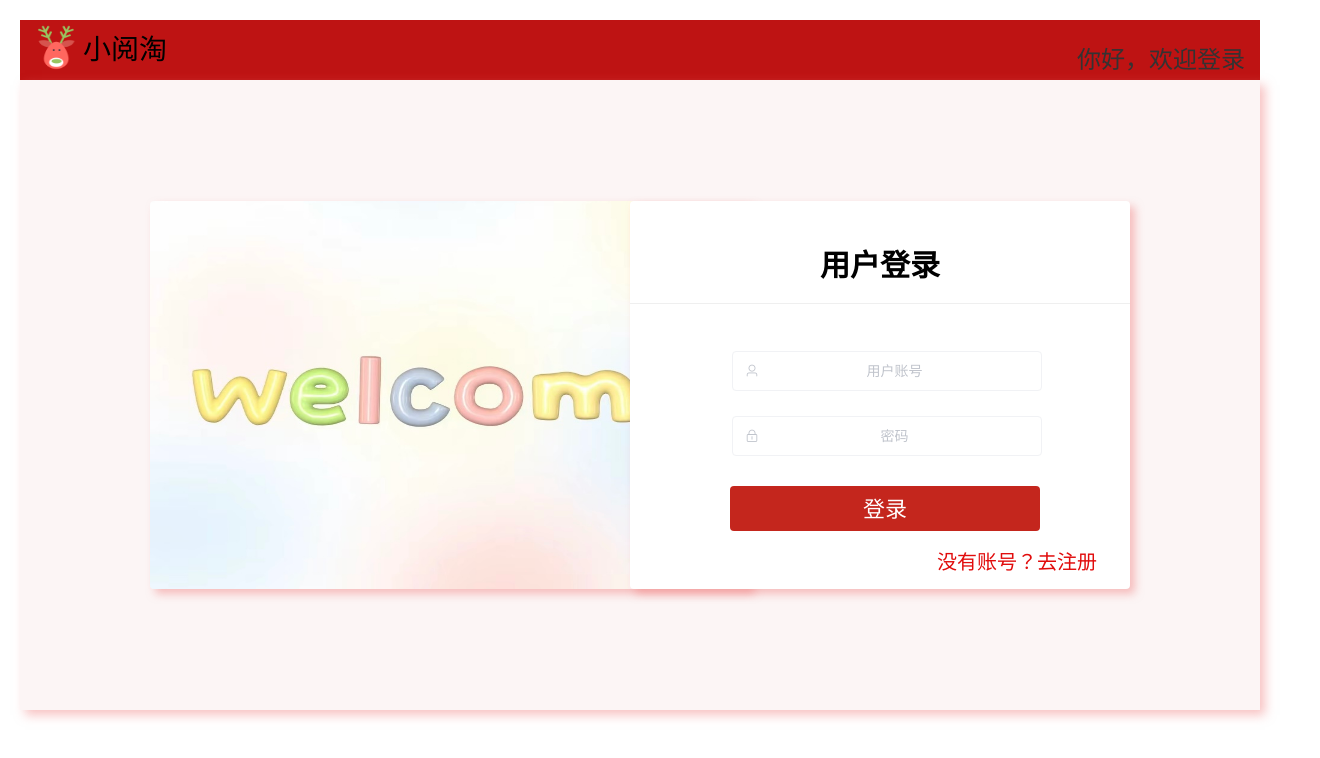
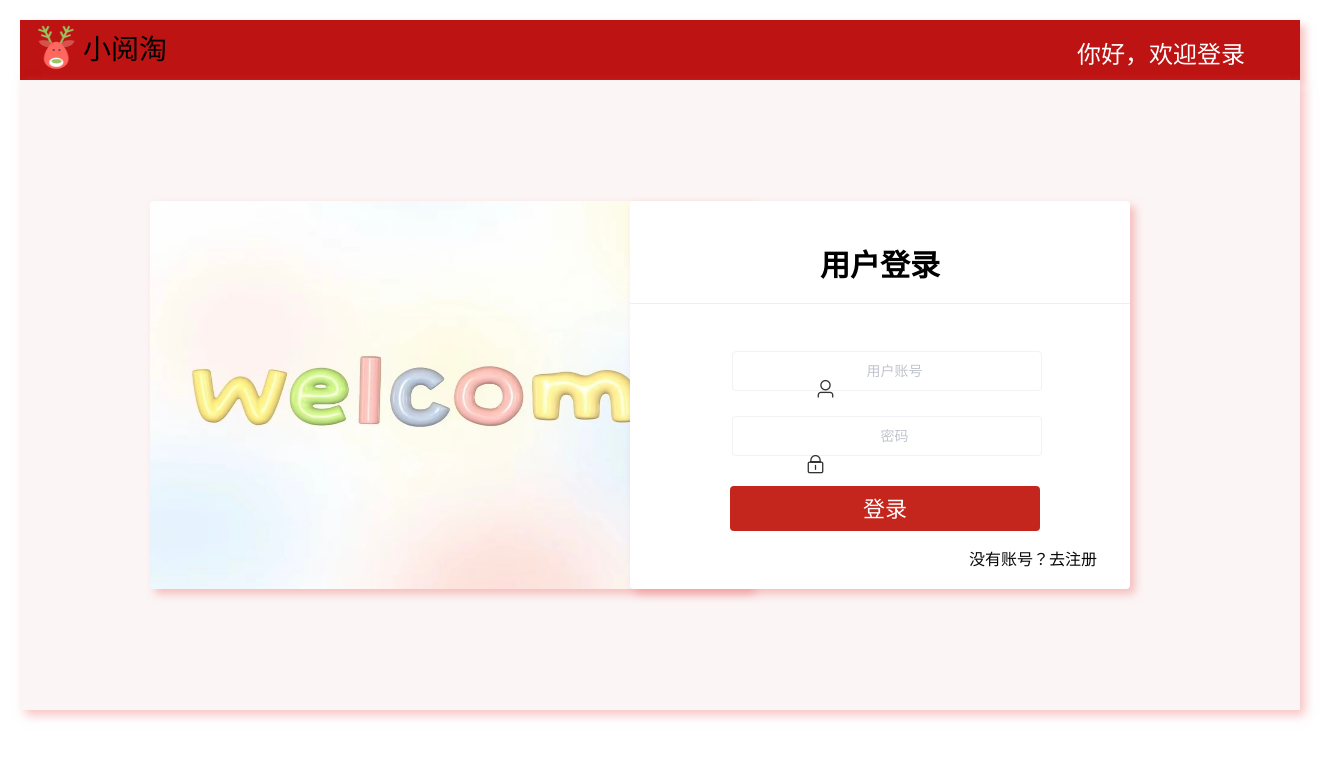
Before and after one commit to wzr980910/onlinebookstore_frontend, a Vue app: page /login in a window 1280 px wide. Shown: the top 758 px of the page, 1320 px wide, since content can reach past the window. Built offline with nearby package versions, Linux system fonts and the light colour scheme.

Commit message:
个人中心1

```diff
--- a/src/Login/Login.vue
+++ b/src/Login/Login.vue
@@ -69,6 +69,7 @@ export default {
   display: -ms-flexbox;
   display: flex;
   flex-direction: row;
+  box-shadow: 5px 5px 8px rgba(241, 134, 134, 0.5);
 }
 .box{
         width: 200px;
@@ -90,11 +91,11 @@ h1{
 .login-tip{
     font-size: 24px;
     font-weight: 500;
-    color: #333;
+    color: #fff;
     font-family: Source Han Sans CN;
     position:absolute;
     right:35px ;
-    top: 40px;
+    top: 35px;
 }
 .login-box{
   background:rgb(252, 245, 245);
@@ -192,11 +193,16 @@ h1{
   top:215px;
 }
 .register{
-    font-size: 20px;
-    color: #e10c0c;
+    font-size: 16px;
+    color: #090909;
     position:absolute;
     right:33px ;
     top: 345px;
+    cursor: pointer;
+}
+.register:hover{
+  font-size: 18px;
+  color: #e10c0c;
 }
 
 
--- a/src/Login/Person_center.vue
+++ b/src/Login/Person_center.vue
@@ -12,7 +12,7 @@
         <div class="main">
             <div class="person">
                 <el-descriptions title="用户信息">
-                    <el-descriptions-item label="用户昵称">sdnvvnvn</el-descriptions-item>
+                    <el-descriptions-item label="用户昵称" >sdnvvnvn</el-descriptions-item>
                     <el-descriptions-item label="用户账号">kooriookami</el-descriptions-item>
                     <el-descriptions-item label="手机号">18100000000</el-descriptions-item>
                     <el-descriptions-item label="默认收货地址">江苏省苏州市吴中区吴中大道 1188 号</el-descriptions-item>
@@ -20,19 +20,23 @@
             </div>
             <div class="order">
                 <div class="a">
-                    <h2>待付款</h2>
+                    <i slot="prefix" class="el-input__icon1 el-icon-bank-card"> 待付款</i>
+                    <!-- <h2 >待付款</h2> -->
                     <h4>0</h4>
                 </div>
                 <div class="b">
-                    <h2>待发货</h2>
+                    <i slot="prefix" class="el-input__icon1 el-icon-box"> 待发货</i>
+                    <!-- <h2>待发货</h2> -->
                     <h4>0</h4>
                 </div>
                 <div class="c">
-                    <h2>待收货</h2>
+                    <i slot="prefix" class="el-input__icon1 el-icon-office-building"> 待收货</i>
+                    <!-- <h2>待收货</h2> -->
                     <h4>0</h4>
                 </div>
                 <div class="d">
-                    <h2>全部订单></h2>
+                    <!-- <h2>全部订单></h2> -->
+                    <i slot="prefix" class="el-input__icon2 el-icon-finished"> 全部订单></i>
                 </div>
             </div>
             <div class="nothing"></div>
@@ -96,13 +100,21 @@ h5{
     flex-direction: row;
     gap: 12px;
 }
-h2{
+.el-input__icon1{
     font-size: 21px;
     line-height: 32px;
     color: #333;
     font-weight: 300;
-    margin-left: 80px;
+    margin-left: 70px;
     margin-top:15px ;
+}
+.el-input__icon2{
+    font-size: 21px;
+    line-height: 32px;
+    color: #333;
+    font-weight: 300;
+    margin-left: 60px;
+    margin-top:25px ;
 }
 h4{
     font-size: 21px;
--- a/src/Login/Register.vue
+++ b/src/Login/Register.vue
@@ -91,11 +91,11 @@
   .register-tip{
       font-size: 24px;
       font-weight: 500;
-      color: #333;
+      color: #fff;
       font-family: Source Han Sans CN;
       position:absolute;
       right:35px ;
-      top: 40px;
+      top: 35px;
   }
   .register-box{
     background:rgb(252, 245, 245);
@@ -210,11 +210,16 @@
     top:215px;
   }
   .login{
-      font-size: 20px;
-      color: #e10c0c;
+      font-size: 16px;
+      color: #050505;
       position:absolute;
       right:33px ;
       top: 345px;
+      cursor: pointer;
+  }
+  .login:hover{
+    font-size: 18px;
+    color: #e10c0c;
   }
 
 
--- a/src/router/index.js
+++ b/src/router/index.js
@@ -3,10 +3,13 @@ import VueRouter from "vue-router";
 import HomePage from "@/pages/BBSHome";
 import QuestionsAnswer from "@/pages/BBSAsk";
 import Community from "@/pages/BBSCommunity";
-import LoginPage from "@/Login/Login";
-import HomeViewVue from '@/views/HomeView.vue';
+// import LoginPage from "@/Login/Login";
+// import HomeViewVue from '@/views/HomeView.vue';
 import Car from '@/pages/Cart'
 import BookDateilsVue from "@/pages/BookDateils.vue";
+import Login from "../Login/Login.vue";
+import Register from "../Login/Register.vue";
+import Person_center from "../Login/Person_center.vue";
 
 
 Vue.use(VueRouter)
@@ -19,21 +22,37 @@ const router = new VueRouter({
         {
             path: '/login',
             name: 'login',
-            component: LoginPage,
+            component: Login,
             meta: {
                 title: '登录'
             }
           },
+          {
+            path: '/register',
+            name: 'register',
+            component: Register,
+            meta: {
+                title: '注册'
+            }
+          },
+          {
+            path: '/person_center',
+            name: 'person_center',
+            component: Person_center,
+            meta: {
+                title: '个人中心'
+          }
+        },
         {
             name: '/',
             path: '/',
-            component: HomeViewVue,
+            // component: HomeViewVue,
             children: [
-              {
-                name: 'home',
-                path: 'home',
-                component: HomePage,
-              },
+              // {
+              //   name: 'home',
+              //   path: 'home',
+              //   component: HomePage,
+              // },
               {
                 name: 'cart',
                 path: 'cart',
```
